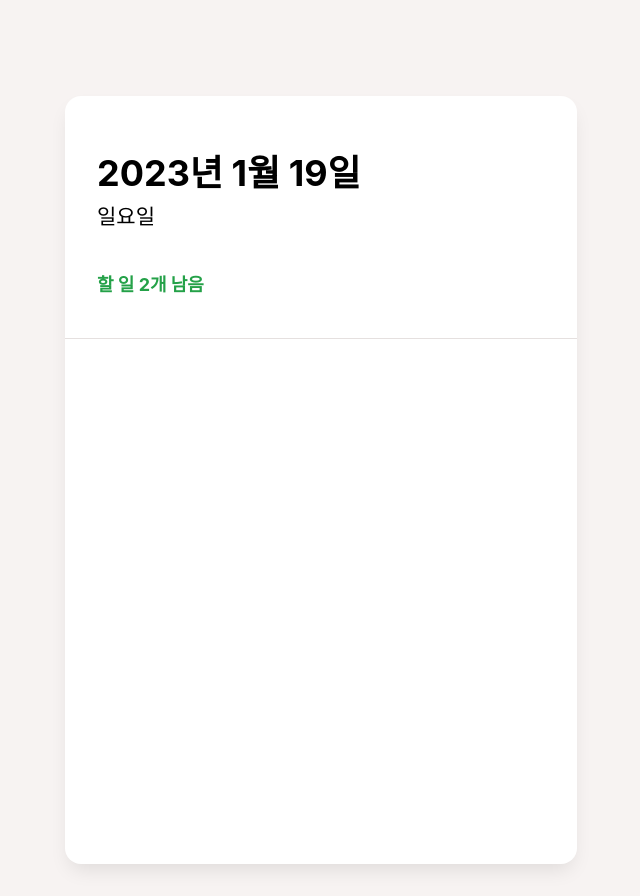
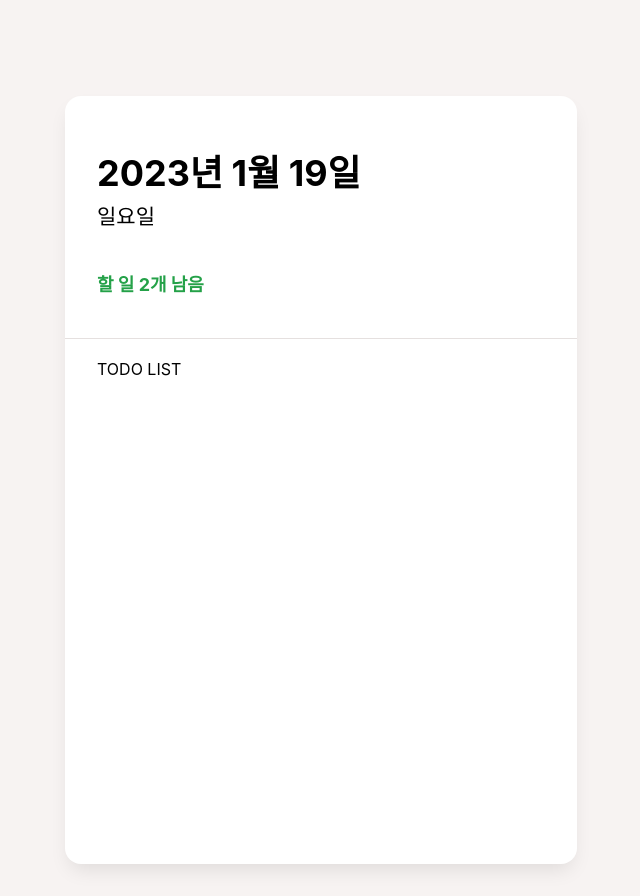
Before and after one commit to ahnanne/simple-todo, a React (Create React App) app: page / in a window 1280 px wide. Shown: the whole page, without its empty margins (319-959 px from the left). Built offline with nearby package versions, Linux system fonts and the light colour scheme.

Commit message:
feat: add TodoList(WIP)

```diff
--- a/src/App.tsx
+++ b/src/App.tsx
@@ -2,6 +2,7 @@ import GlobalStyles from "./styles/globalStyles";
 
 import TodoTemplate from "./components/TodoTemplate";
 import TodoHead from "./components/TodoHead";
+import TodoList from "./components/TodoList";
 
 function App() {
   return (
@@ -9,6 +10,7 @@ function App() {
       <GlobalStyles />
       <TodoTemplate>
         <TodoHead />
+        <TodoList />
       </TodoTemplate>
     </>
   );
--- /dev/null
+++ b/src/components/TodoList/index.styled.tsx
@@ -0,0 +1,7 @@
+import styled from "styled-components";
+
+export const TodoListBlock = styled.div`
+  flex: 1;
+  padding: 20px 32px 48px;
+  overflow-y: auto;
+`;
--- /dev/null
+++ b/src/components/TodoList/index.tsx
@@ -0,0 +1,7 @@
+import * as Styled from "./index.styled";
+
+const TodoList = () => {
+  return <Styled.TodoListBlock>TODO LIST</Styled.TodoListBlock>;
+};
+
+export default TodoList;
```
